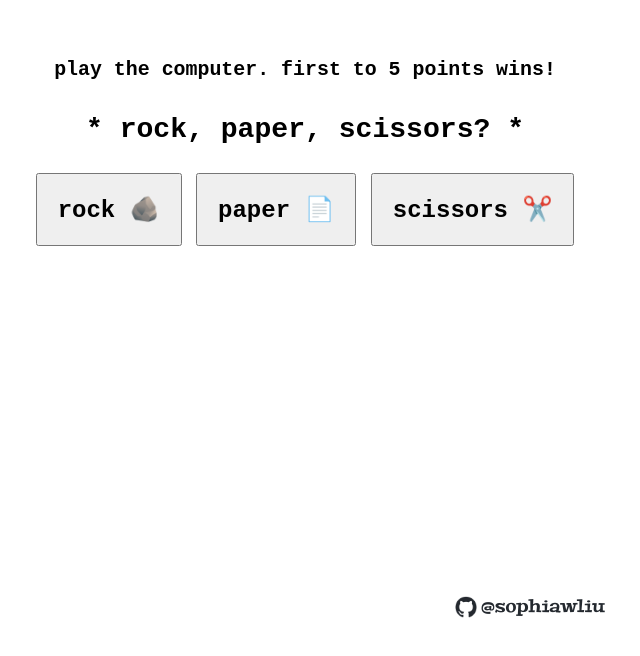
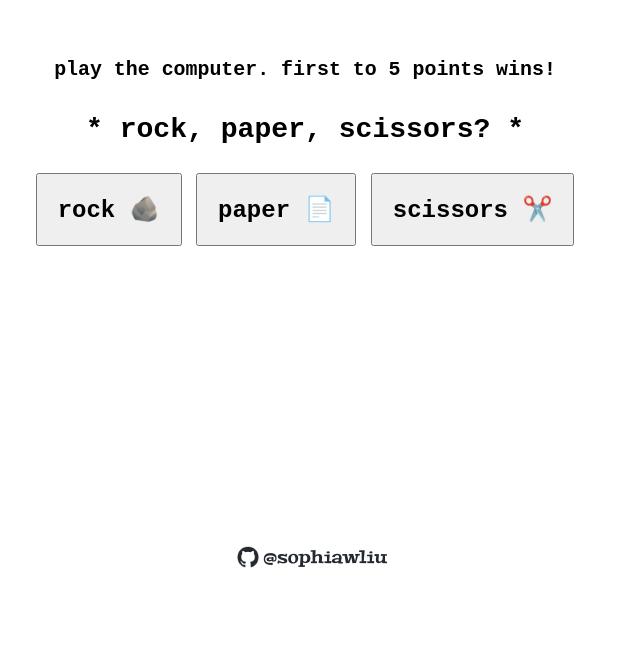
Before and after one commit to sophiawliu/rock-paper-scissors, a plain HTML site: page index.html in a window 1280 px wide. Shown: the part 132-788 px from the top of the page, without its empty margins (335-975 px from the left). Drawn offline with Linux system fonts and the light colour scheme.

Commit message:
center github

```diff
--- a/index.html
+++ b/index.html
@@ -23,31 +23,32 @@
             font-weight: bold;
         }
         #github {
-            position: absolute;
+            position: relative;
             height: 22px;
-            bottom: 50px;
-            right: 468px;
+            top: 300px;
+            left: 12px;
         }
         #sophiawliu {
-            position: absolute;
+            position: relative;
             font-family: "Peralta";
             color: #24292F;
             font-size: 18px;
             text-decoration: none;
-            bottom: 50px;
-            right: 340px;
+            top: 295px;
+            left: 2px
         }
     </style>
 
     </head>
 
     <body>
-        <h5>play the computer. first to 5 points wins!</h5>
-        <h3>* rock, paper, scissors? *</h3>
-        <button id="rock-🪨">rock 🪨</button>
-        <button id="paper-📄">paper 📄</button>
-        <button id="scissors-✂️">scissors ✂️</button>
-
+        <div id="container">
+            <h5>play the computer. first to 5 points wins!</h5>
+            <h3>* rock, paper, scissors? *</h3>
+            <button id="rock-🪨">rock 🪨</button>
+            <button id="paper-📄">paper 📄</button>
+            <button id="scissors-✂️">scissors ✂️</button>
+        </div>
         <a href="https://github.com/sophiawliu/rock-paper-scissors"><img id="github" src="github-mark.png"></a>
         <a id="sophiawliu" href="https://github.com/sophiawliu/rock-paper-scissors">@sophiawliu</a>
     </body>
```
